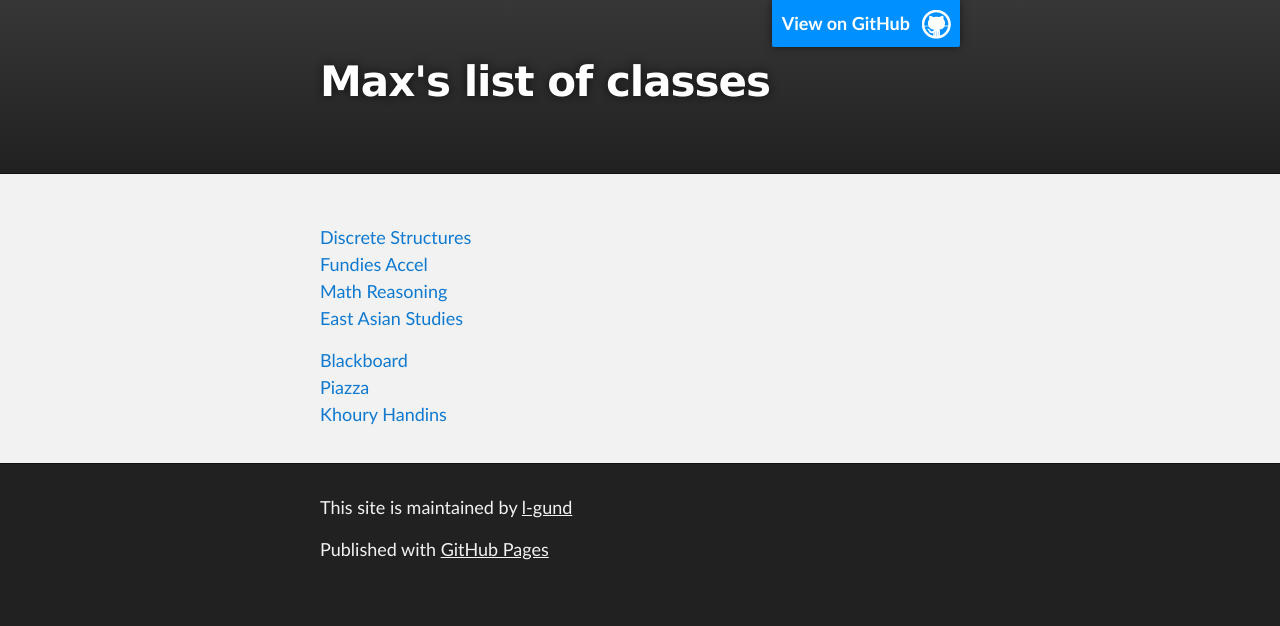
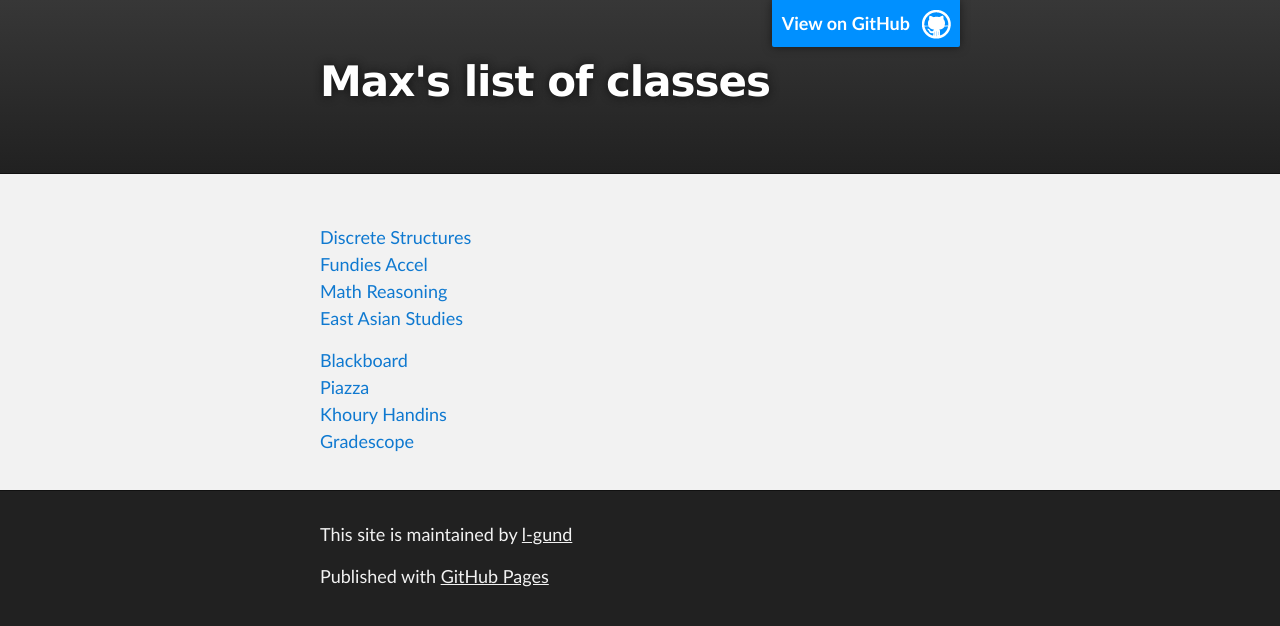
Before and after one commit to l-gund/mhhayashi.github.io, a Jekyll site: the page built from index.md, in a window 1280 px wide. Shown: the top 626 px of the page. Built offline with Jekyll 4.4.1, drawn with Linux system fonts in a browser that asks for light colours; the repository's description, which GitHub fills in, is left out.

Commit message:
Update index.md

```diff
--- a/index.md
+++ b/index.md
@@ -10,3 +10,4 @@ title: Max's list of classes
 [Blackboard](https://northeastern.blackboard.com/){:target="_blank"}
 [Piazza](https://piazza.com/){:target="_blank"}
 [Khoury Handins](https://handins.ccs.neu.edu/login){:target="_blank"}
+[Gradescope](https://www.gradescope.com/){:target="_blank"}
```
